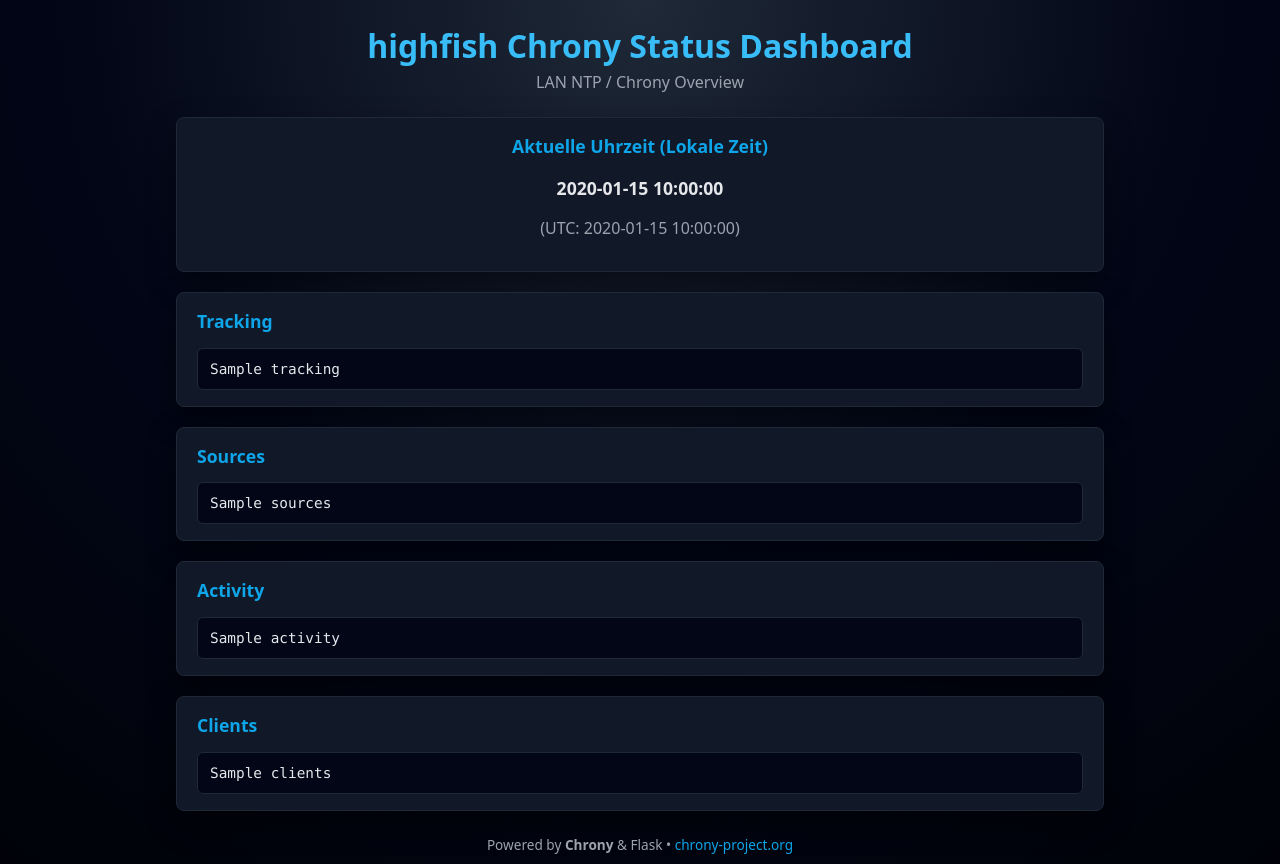
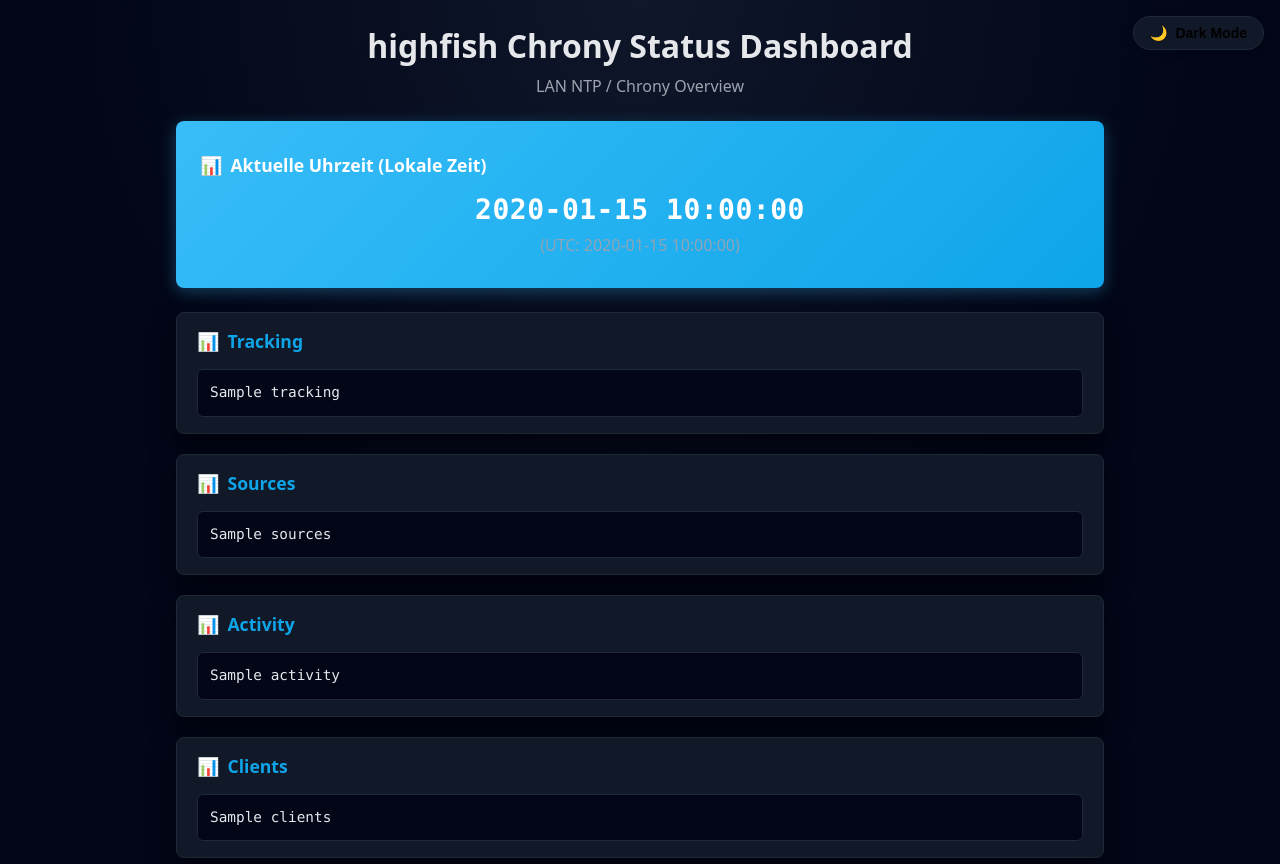
Before and after one commit to jbkunama1/hAI.chrony-status-dashboard, a Flask app: template templates/index.html in a window 1280 px wide. Shown: the top 864 px of the page. Run offline with Flask 3, Linux system fonts and the light colour scheme; the template is opened without the code that fills it: most values are stand-ins (such as "Sample title", 1, 10 or a date in 2020).

Commit message:
feat: add dark/light theme toggle with modern UI

```diff
--- a/static/style.css
+++ b/static/style.css
@@ -11,6 +11,17 @@
     --font-sans: system-ui, -apple-system, BlinkMacSystemFont, "Segoe UI", sans-serif;
 }
 
+[data-theme="light"] {
+    --bg-color: #f9fafb;
+    --bg-alt: #ffffff;
+    --card-bg: #ffffff;
+    --accent: #3b82f6;
+    --accent-soft: #60a5fa;
+    --text-main: #111827;
+    --text-muted: #6b7280;
+    --border: #e5e7eb;
+}
+
 * {
     box-sizing: border-box;
 }
@@ -19,8 +30,13 @@ body {
     margin: 0;
     padding: 0;
     font-family: var(--font-sans);
-    background: radial-gradient(circle at top, #1f2937 0, var(--bg-alt) 40%, #000 100%);
+    background: radial-gradient(circle at top, var(--bg-color) 0, var(--bg-alt) 40%, var(--bg-alt) 100%);
     color: var(--text-main);
+    transition: background 0.3s ease, color 0.3s ease;
+}
+
+body[data-theme="light"] {
+    background: radial-gradient(circle at top, var(--bg-color) 0, var(--bg-alt) 100%, var(--bg-alt) 100%);
 }
 
 .container {
@@ -28,6 +44,165 @@ body {
     margin: 0 auto;
     padding: 24px 16px 48px;
 }
+
+.theme-toggle {
+    position: fixed;
+    top: 16px;
+    right: 16px;
+    background: var(--card-bg);
+    border: 1px solid var(--border);
+    border-radius: 50px;
+    padding: 8px 16px;
+    cursor: pointer;
+    display: flex;
+    align-items: center;
+    gap: 8px;
+    font-size: 14px;
+    font-weight: 600;
+    box-shadow: 0 2px 8px rgba(0,0,0,0.1);
+    transition: all 0.3s ease;
+}
+
+.theme-toggle:hover {
+    transform: translateY(-2px);
+    box-shadow: 0 4px 12px rgba(0,0,0,0.15);
+}
+
+.theme-toggle svg {
+    width: 18px;
+    height: 18px;
+    fill: var(--accent);
+}
+
+[data-theme="light"] .theme-toggle {
+    background: #ffffff;
+    color: var(--text-main);
+    box-shadow: 0 2px 8px rgba(0,0,0,0.1);
+}
+
+[data-theme="light"] .theme-toggle:hover {
+    box-shadow: 0 4px 12px rgba(0,0,0,0.15);
+}
+
+[data-theme="light"] .timebox {
+    background: linear-gradient(135deg, #3b82f6 0%, #60a5fa 100%);
+}
+
+[data-theme="light"] .timebox h2 {
+    color: white;
+}
+
+[data-theme="light"] section {
+    background: #ffffff;
+    border-color: var(--border);
+}
+
+[data-theme="light"] pre {
+    background: var(--bg-color);
+    border-color: var(--border);
+}
+
+header {
+    text-align: center;
+    margin-bottom: 32px;
+}
+
+header h1 {
+    margin: 0;
+    font-size: 32px;
+    font-weight: 700;
+    color: var(--text-main);
+    text-shadow: 0 2px 4px rgba(0,0,0,0.1);
+}
+
+header .subtitle {
+    margin: 8px 0 0;
+    font-size: 16px;
+    font-weight: 400;
+    color: var(--text-muted);
+}
+
+section {
+    background: var(--card-bg);
+    border: 1px solid var(--border);
+    border-radius: 12px;
+    padding: 24px;
+    margin-bottom: 24px;
+    box-shadow: 0 2px 8px rgba(0,0,0,0.1);
+    transition: all 0.3s ease;
+}
+
+section:hover {
+    transform: translateY(-2px);
+    box-shadow: 0 4px 16px rgba(0,0,0,0.15);
+}
+
+section h2 {
+    margin: 0 0 16px 0;
+    font-size: 20px;
+    font-weight: 600;
+    color: var(--text-main);
+    display: flex;
+    align-items: center;
+    gap: 8px;
+}
+
+section h2::before {
+    content: "📊";
+    font-size: 18px;
+}
+
+.timebox {
+    background: linear-gradient(135deg, var(--accent) 0%, var(--accent-soft) 100%);
+    color: white;
+    border: none;
+    text-align: center;
+    padding: 32px 24px;
+    margin-bottom: 24px;
+    box-shadow: 0 4px 16px rgba(56, 189, 248, 0.3);
+}
+
+.timebox h2 {
+    color: white;
+    margin: 0 0 16px 0;
+}
+
+.timebox p.time {
+    font-size: 28px;
+    font-weight: 700;
+    margin: 8px 0;
+    font-family: var(--font-mono);
+    letter-spacing: 0.5px;
+}
+
+.timebox p.time-utc {
+    font-size: 16px;
+    opacity: 0.9;
+    margin: 8px 0 0 0;
+}
+
+pre {
+    background: var(--bg-alt);
+    border: 1px solid var(--border);
+    border-radius: 8px;
+    padding: 16px;
+    font-family: var(--font-mono);
+    font-size: 14px;
+    line-height: 1.5;
+    color: var(--text-main);
+    white-space: pre-wrap;
+    word-wrap: break-word;
+    overflow-x: auto;
+    max-height: 400px;
+    overflow-y: auto;
+}
+
+pre.error {
+    color: #f87171;
+    background: rgba(248, 113, 113, 0.1);
+    border-color: #f87171;
+}
+
 
 header {
     text-align: center;
--- /dev/null
+++ b/static/theme.js
@@ -0,0 +1,36 @@
+// Theme toggle functionality
+function toggleTheme() {
+    const body = document.body;
+    const themeIcon = document.getElementById('theme-icon');
+    const themeText = document.getElementById('theme-text');
+    const container = document.querySelector('.container');
+
+    if (body.getAttribute('data-theme') === 'dark') {
+        body.setAttribute('data-theme', 'light');
+        container.setAttribute('data-theme', 'light');
+        themeIcon.textContent = '☀️';
+        themeText.textContent = 'Light Mode';
+        localStorage.setItem('theme', 'light');
+    } else {
+        body.removeAttribute('data-theme');
+        container.setAttribute('data-theme', 'dark');
+        themeIcon.textContent = '🌙';
+        themeText.textContent = 'Dark Mode';
+        localStorage.setItem('theme', 'dark');
+    }
+}
+
+// Load saved theme on page load
+document.addEventListener('DOMContentLoaded', function() {
+    const savedTheme = localStorage.getItem('theme');
+    const themeIcon = document.getElementById('theme-icon');
+    const themeText = document.getElementById('theme-text');
+    const container = document.querySelector('.container');
+
+    if (savedTheme === 'light') {
+        document.body.setAttribute('data-theme', 'light');
+        container.setAttribute('data-theme', 'light');
+        themeIcon.textContent = '☀️';
+        themeText.textContent = 'Light Mode';
+    }
+});
--- a/templates/index.html
+++ b/templates/index.html
@@ -7,9 +7,14 @@
     <meta http-equiv="refresh" content="{{ refresh_seconds }}">
     {% endif %}
     <link rel="stylesheet" href="{{ url_for('static', filename='style.css') }}">
-</head>
-<body>
-    <div class="container">
+        <script src="{{ url_for('static', filename='theme.js') }}"></script>
+    </head>
+    <body>
+    <button class="theme-toggle" onclick="toggleTheme()">
+        <span id="theme-icon">🌙</span>
+        <span id="theme-text">Dark Mode</span>
+    </button>
+    <div class="container" data-theme="dark">
         <header>
             <h1>highfish Chrony Status Dashboard</h1>
             <p class="subtitle">LAN NTP / Chrony Overview</p>
@@ -21,24 +26,24 @@
             <p class="time-utc">(UTC: {{ now_utc }})</p>
         </section>
 
-        <section>
+        <section class="tracking">
             <h2>Tracking</h2>
-            <pre>{{ tracking }}</pre>
+            <pre{% if command_failed(tracking) %} class="error"{% endif %}>{{ tracking }}</pre>
         </section>
 
-        <section>
+        <section class="sources">
             <h2>Sources</h2>
-            <pre>{{ sources }}</pre>
+            <pre{% if command_failed(sources) %} class="error"{% endif %}>{{ sources }}</pre>
         </section>
 
-        <section>
+        <section class="activity">
             <h2>Activity</h2>
-            <pre>{{ activity }}</pre>
+            <pre{% if command_failed(activity) %} class="error"{% endif %}>{{ activity }}</pre>
         </section>
 
-        <section>
+        <section class="clients">
             <h2>Clients</h2>
-            <pre>{{ clients }}</pre>
+            <pre{% if command_failed(clients) %} class="error"{% endif %}>{{ clients }}</pre>
         </section>
 
         <footer>
```
